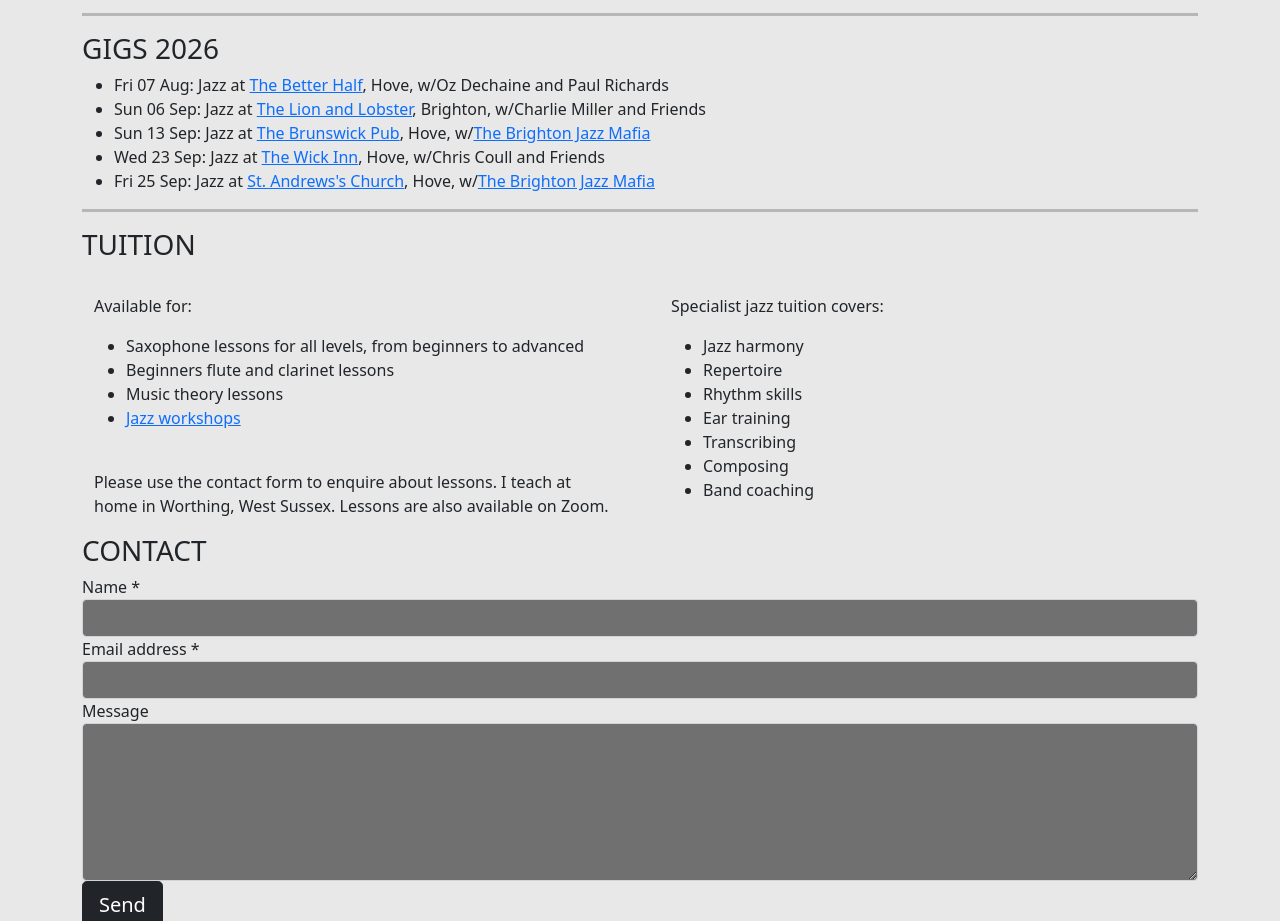
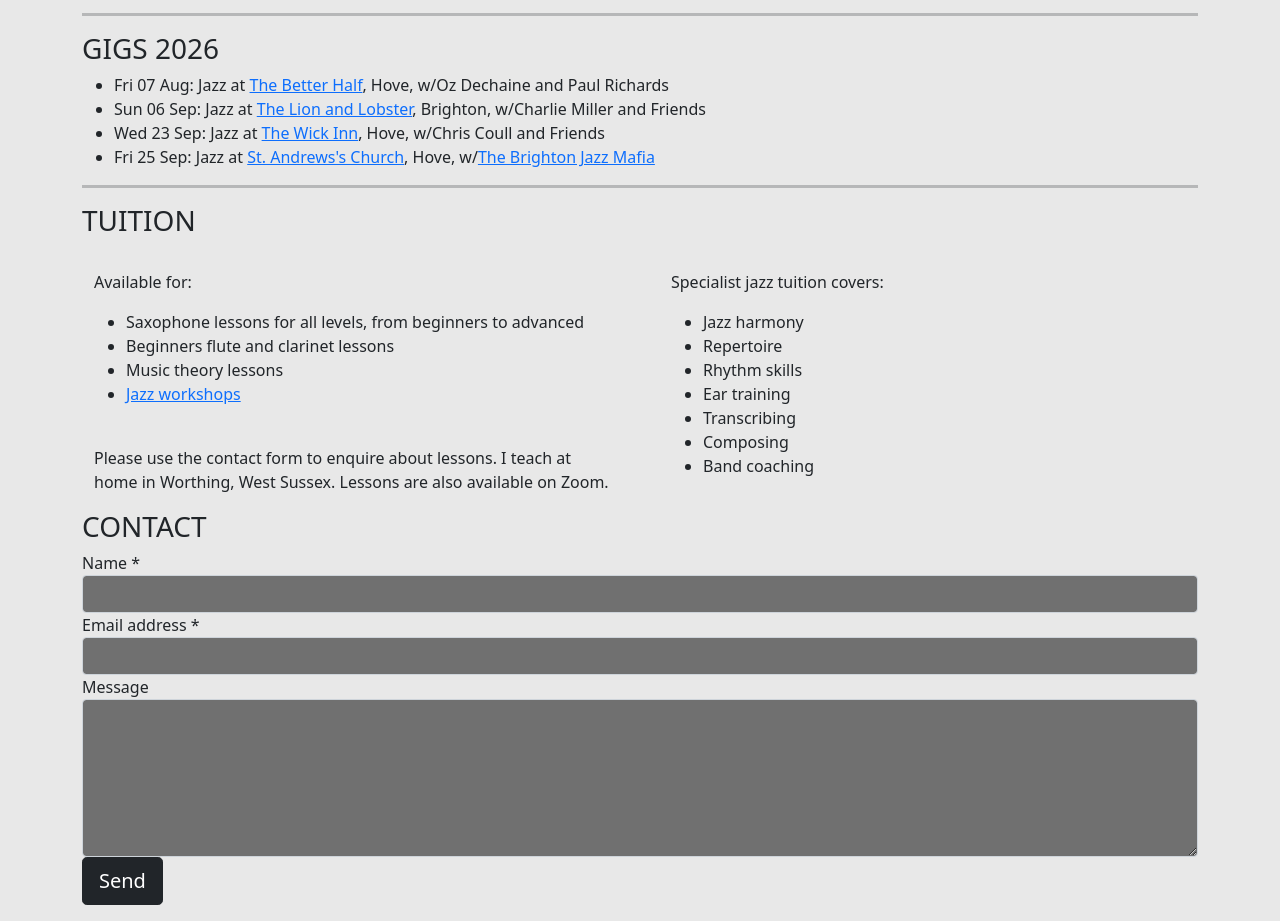
Before and after one commit to asprot/arabella-sprot, a plain HTML site: page index.html in a window 1280 px wide. Shown: the part 1362-2283 px from the top of the page. Drawn offline with nearby package versions, Linux system fonts and the light colour scheme.

Commit message:
deleted gig

```diff
--- a/index.html
+++ b/index.html
@@ -121,7 +121,6 @@
             <ul>
     <li>Fri 07 Aug: Jazz at <a href="https://www.thebetterhalfpub.com/events" target="_blank">The Better Half</a>, Hove, w/Oz Dechaine and Paul Richards</li>
     <li>Sun 06 Sep: Jazz at <a href="https://thelionandlobster.co.uk/sunday-roast/" target="_blank">The Lion and Lobster</a>, Brighton, w/Charlie Miller and Friends</li>
-    <li>Sun 13 Sep: Jazz at <a href="https://www.brunswickpub.co.uk/event-details/big-band-brunswick-brighton-jazz-mafia-9" target="_blank">The Brunswick Pub</a>, Hove, w/<a href= https://www.facebook.com/BrightonJazzMafia/ target="_blank">The Brighton Jazz Mafia</a></li>
     <li>Wed 23 Sep: Jazz at <a href="https://www.thewick.pub/" target="_blank">The Wick Inn</a>, Hove, w/Chris Coull and Friends</li>
     <li>Fri 25 Sep: Jazz at <a href="https://chriscoull.co.uk/jazz-at-st-andrews/" target="_blank">St. Andrews's Church</a>, Hove, w/<a href= https://www.facebook.com/BrightonJazzMafia/ target="_blank">The Brighton Jazz Mafia</a></li>
             </ul>
```
